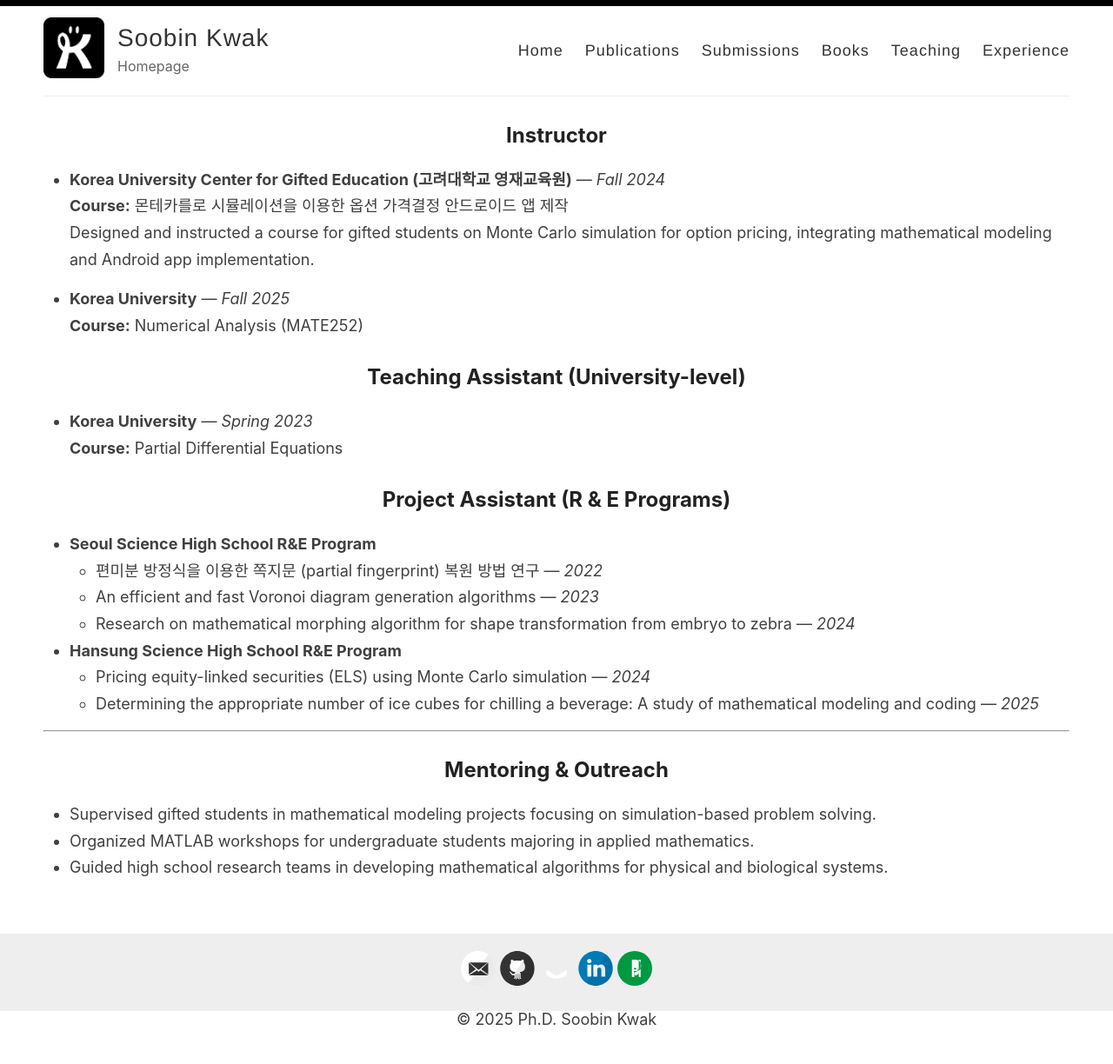
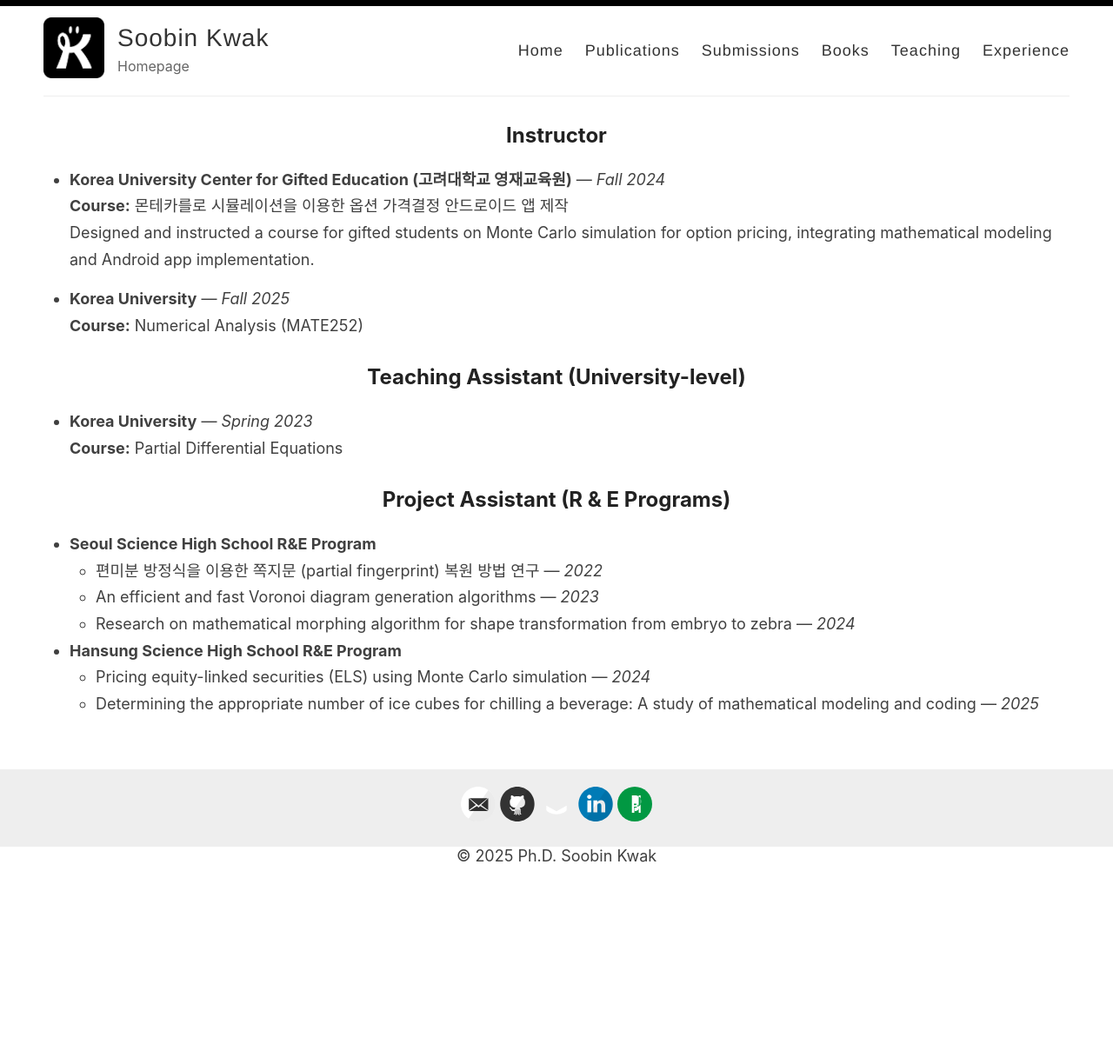
Before and after one commit to skwak/skwak.github.io, a Jekyll site: the page built from _pages/Teaching.md, in a window 1280 px wide. Shown: the whole page at 87% size. Built offline with Jekyll 4.4.1, drawn with Linux system fonts in a browser that asks for light colours; after the commit the page ends 1035 px from its top, so only the background shows below that.

Commit message:
Update Teaching.md

```diff
--- a/_pages/Teaching.md
+++ b/_pages/Teaching.md
@@ -29,12 +29,3 @@ hide_title: true
 - **Hansung Science High School R&E Program**
   - Pricing equity-linked securities (ELS) using Monte Carlo simulation — *2024*
   - Determining the appropriate number of ice cubes for chilling a beverage: A study of mathematical modeling and coding — *2025*
-
-
---------------
-
-## Mentoring & Outreach
-
-- Supervised gifted students in mathematical modeling projects focusing on simulation-based problem solving.
-- Organized MATLAB workshops for undergraduate students majoring in applied mathematics.
-- Guided high school research teams in developing mathematical algorithms for physical and biological systems.
```
